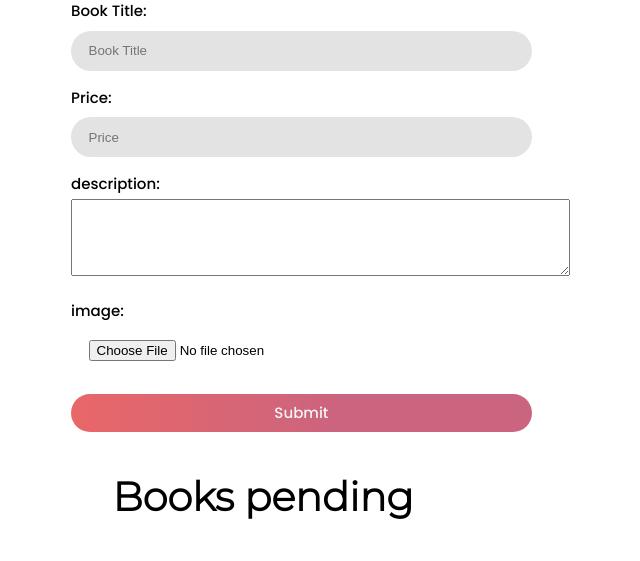
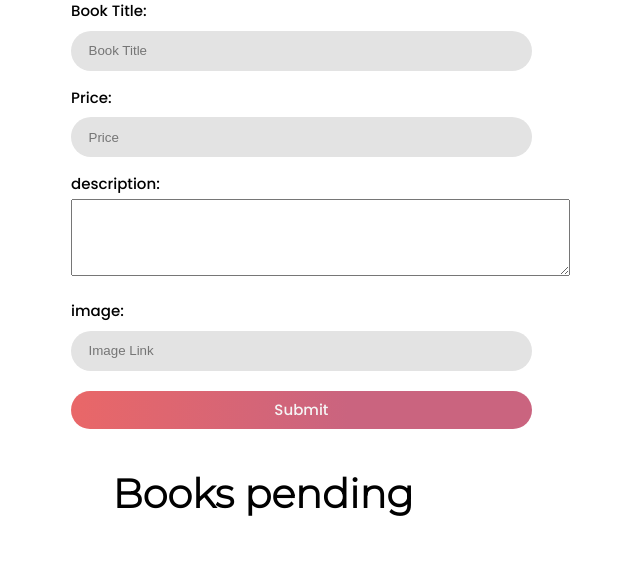
Before and after one commit to dhananjaypai08/INVICTUS-J19_SMS, a Flask app: template templates/user.html in a window 1280 px wide. Shown: the part 121-682 px from the top of the page, without its empty margins (377-1017 px from the left). Run offline with Flask 2, Linux system fonts and the light colour scheme; the template is opened without the code that fills it, so the values that code supplies are empty; some libraries are stand-ins or nearby versions.

Commit message:
Added features

```diff
--- a/static/script.js
+++ b/static/script.js
@@ -5,6 +5,7 @@ const btnDelete = document.querySelector('.delete');
 const bookTitle = document.querySelector('.title');
 const price = document.querySelector('.price');
 const description = document.querySelector('description');
+const ingLink = document.querySelector('imglink');
 
 const getBooks = async function(){
   // const res = await books;
@@ -41,4 +42,5 @@ btnEdit.addEventListener('click',(e)=>{
   bookTitle.value = book.title;
   price.value = book.price;
   description.value = book.description;
+
 })
--- a/templates/user.html
+++ b/templates/user.html
@@ -26,9 +26,10 @@
           <label> description: </label>
           <textarea name="" id="" class="description" cols="60" rows="5"></textarea>
         </div>
-        <div class="input file">
+        <div class="input ">
           <label> image: </label>
-          <input type="file" />
+          <input type="text" class="imagelink" placeholder='Image Link'/>
+
         </div>
         <button type="submit"  class='btn btn-signIn'>Submit</button>
       </form>
```
